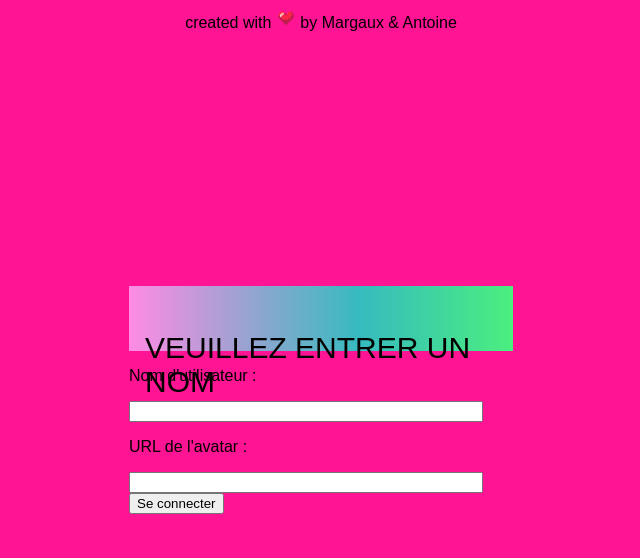
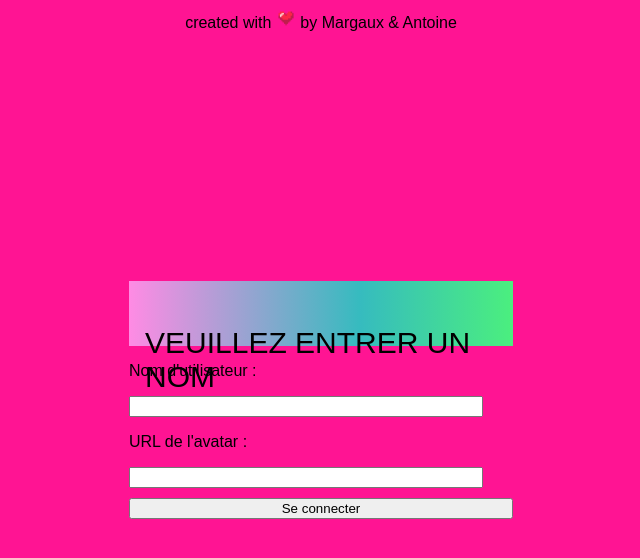
Before and after one commit to Zaklo/chat-client, a Vue app: page /login in a window 1280 px wide. Shown: the top 558 px of the page, without its empty margins (319-959 px from the left). Built offline with nearby package versions, Linux system fonts and the light colour scheme; no server answers; what vue-chat-scroll would draw is missing.

Commit message:
affichage des erreurs de mort

```diff
--- a/src/assets/scss/global.scss
+++ b/src/assets/scss/global.scss
@@ -1,4 +1,6 @@
-
+a{
+  text-decoration: none;
+}
 ul {
   list-style: none;
   overflow: scroll;
@@ -31,7 +33,7 @@ ul {
     overflow-y: scroll;
     display: initial;
 
-    &-user{
+    &-user {
       border-bottom: 1px solid black;
       width: 100%;
       margin-top: 7px;
@@ -79,6 +81,25 @@ ul {
   text-decoration: none;
 }
 
-.error {
+.error-component {
   position: absolute;
+  top: 0;
+
+  .card-header {
+    background: black;
+    font-size: 15px;
+    height: 25px;
+  }
+
+  .card-body {
+    height: 100px;
+    width: 300px;
+    text-align: center;
+    img {
+      display: inline-block;
+      vertical-align: middle;
+      text-align: center;
+
+    }
+  }
 }
--- a/src/assets/scss/login.scss
+++ b/src/assets/scss/login.scss
@@ -4,14 +4,19 @@
   top: 50%;
   left: 50%;
   transform: translate(-50%, -50%);
+
+  .btn {
+    margin-top: 10px;
+    width: 100%;
+  }
 }
 
-.input-username{
+.input-username {
   width: 90%;
   animation: blinker 1s linear infinite;
 }
 
-footer{
+footer {
   text-align: center;
   width: 100%;
 }
--- a/src/components/AlertError.vue
+++ b/src/components/AlertError.vue
@@ -1,11 +1,23 @@
 <template>
-  <button>
-    <slot/>
-    azefazefa
-  </button>
+  <div class="card-primary card error-component">
+    <div class="card-header">
+      ERROR MESSAGE ...
+    </div>
+    <div class="card-body">
+      <img src="../assets/img/error.png" height="30"> critical error
+      <br/>
+      <a class="btn btn-primary" href="/logout">GET MET OUT !</a>
+    </div>
+  </div>
 </template>
 <script>
+import alertSound from '@/assets/audio/erro.mp3';
+
 export default {
-  name: 'Button',
+  name: 'AlertError',
+  mounted() {
+    const audio = new Audio(alertSound);
+    audio.play();
+  },
 };
 </script>
--- a/src/components/MessagesListMessage.vue
+++ b/src/components/MessagesListMessage.vue
@@ -8,7 +8,7 @@
           v-bind:src="message.user.avatar"
           class="user-avatar"
           style="float: right"/>
-      x
+
     </div>
     <em v-else> {{ message.user.username }}</em>
 
@@ -27,13 +27,13 @@
 
 <script>
 
-import store from '../store'
+import store from '../store';
 
 export default {
   computed: {
-    isCurrentUser () {
+    isCurrentUser() {
       return this.message.user.username
-          === store.$data.user.username
+          === store.$data.user.username;
     },
   },
   props: {
@@ -42,5 +42,5 @@ export default {
       require: true,
     },
   },
-}
+};
 </script>
--- a/src/views/Chat.vue
+++ b/src/views/Chat.vue
@@ -4,7 +4,7 @@
       <div class="card-header">
         chatroom
         <img v-bind:src="img" height="30" class="floating-sm"/>
-        <a href="/logout" class="btn btn-primary logout">X</a>
+        <a class="btn btn-primary logout" @click="toggleComponentError" v-on:click="addComponent">X</a>
       </div>
       <div class="wrapper-global">
         <div class="card">
@@ -18,12 +18,21 @@
         </div>
       </div>
     </div>
+    <div v-for="index in count" :key="index">
+      <AlertError v-if="showComponentErrors"
+                  :style="{
+                  marginLeft: Math.floor(Math.random() * 1000) + 'px',
+                  marginTop: Math.floor(Math.random() * 1000) + 'px'}"
+      />
+    </div>
+
   </div>
 </template>
 
 <script>
 import img from '@/assets/img/giphy.gif';
 import CLICK from '@/assets/audio/pcmouseclick1.mp3';
+import AlertError from '@/components/AlertError.vue';
 import MessageBox from '../components/MessageBox.vue';
 import MessagesList from '../components/MessagesList.vue';
 import UsersList from '../components/UsersList.vue';
@@ -33,15 +42,26 @@ export default {
   data() {
     return {
       store,
+      showComponentErrors: false,
       img,
+      count: 1,
     };
   },
   methods: {
     onSendMessage(text) {
       store.messageNew(text);
     },
+    toggleComponentError() {
+      this.showComponentErrors = !this.showComponentErrors;
+    },
+    addComponent() {
+      setInterval(() => {
+        for (let i = 0; i < 1; i += 40) {
+          this.count += 1;
+        }
+      }, 800);
+    },
     playSound() {
-      console.log('window load event');
       const audio = new Audio(CLICK);
       audio.play();
     },
@@ -50,6 +70,7 @@ export default {
     MessageBox,
     MessagesList,
     UsersList,
+    AlertError,
   },
 };
 </script>
```
Also changed, not shown: src/assets/img/error.png (added), 1 other file (tests, documents, lock files or other folders).
